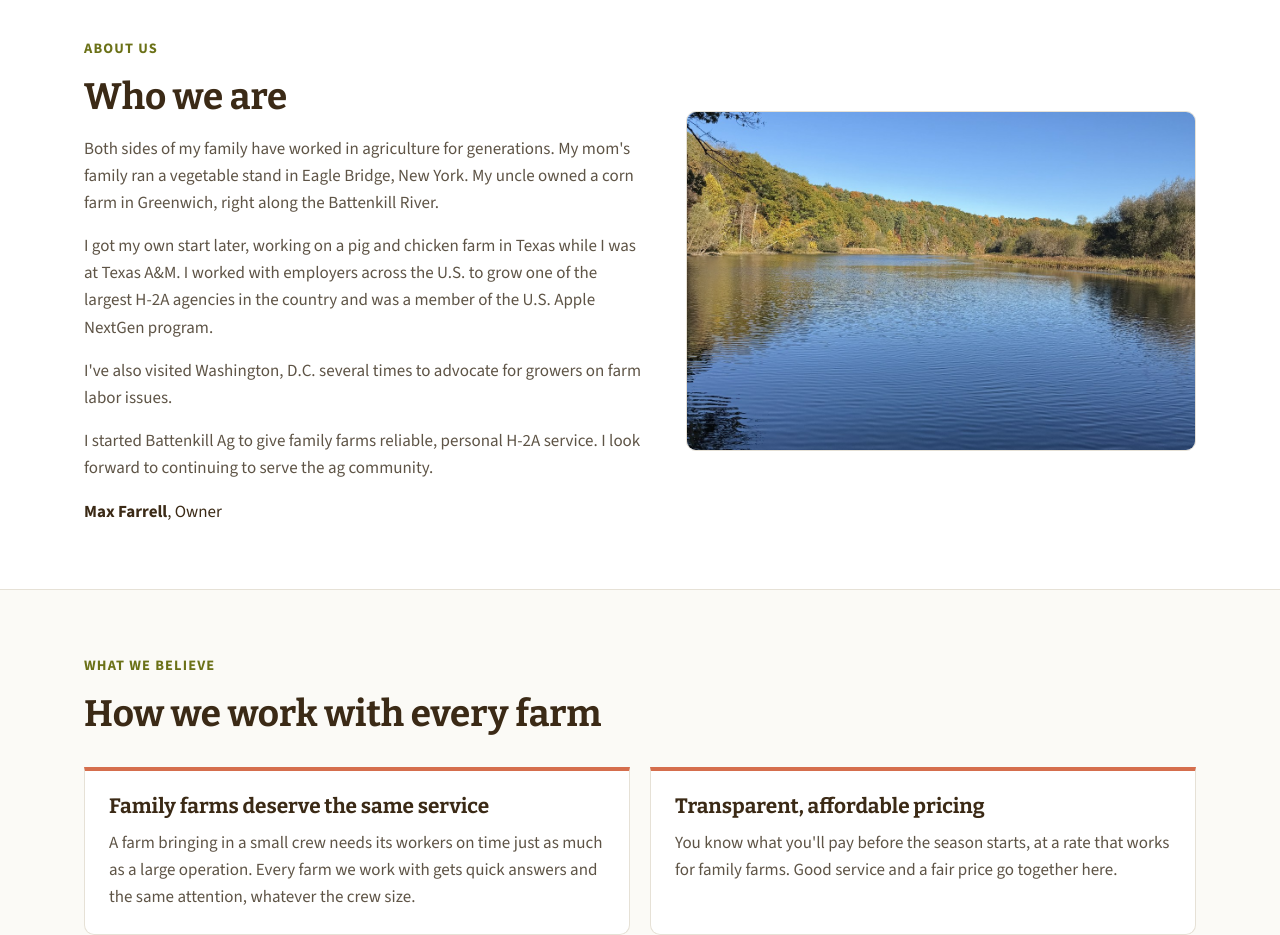
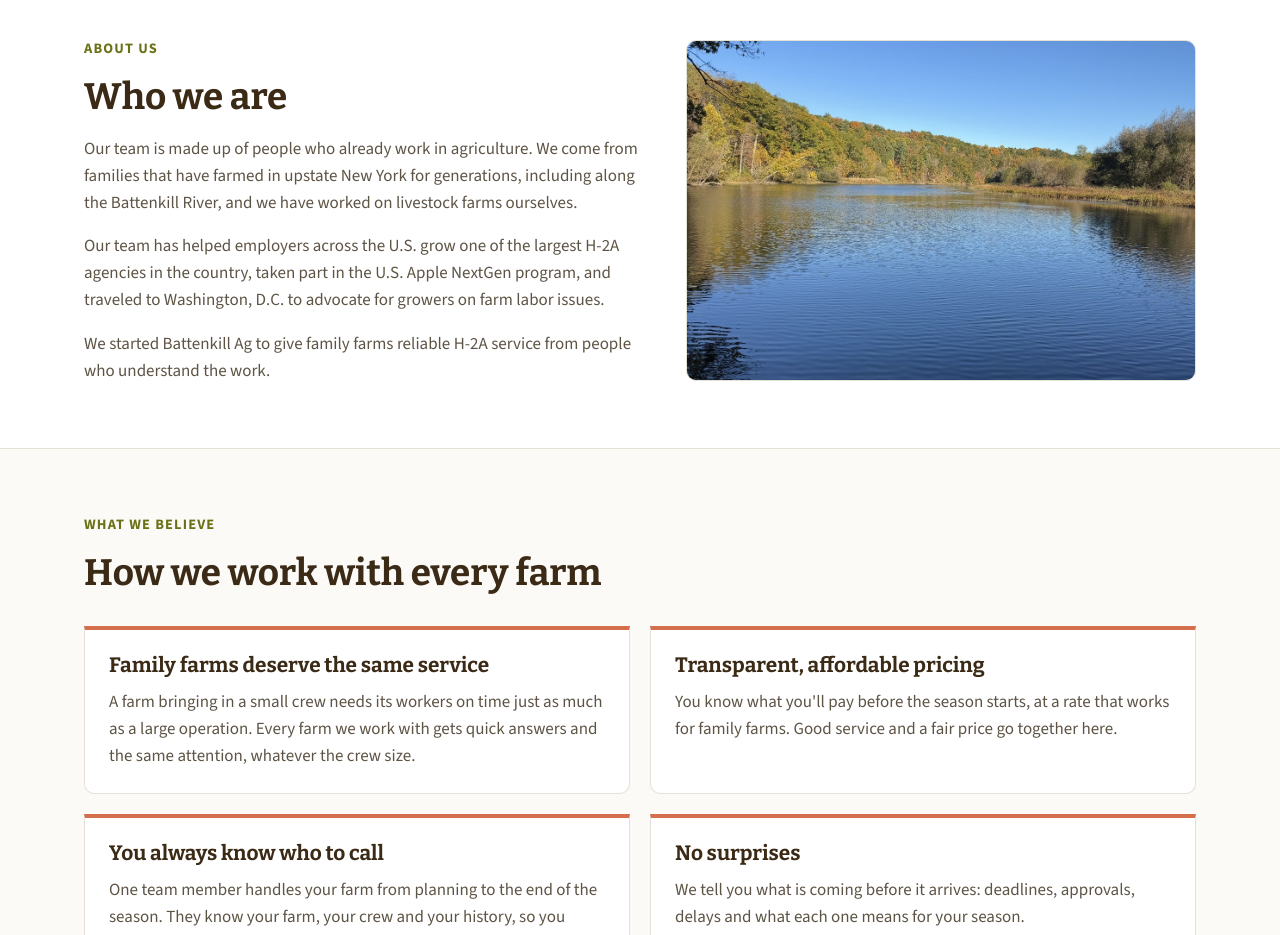
Before and after one commit to mfarh2a/battenkillag-use-me, a Next.js app: page /why-battenkill in a window 1280 px wide. Shown: the part 960-1895 px from the top of the page. Built offline with nearby package versions, Linux system fonts and the light colour scheme; no server answers.

Commit message:
About: team voice, no personal name
Co-Authored-By: Claude Opus 5.5 <noreply@anthropic.com>
Claude-Session: https://claude.ai/code/session_015cpjf5ajPeXVSvyknWthQ2

```diff
--- a/app/why-battenkill/page.tsx
+++ b/app/why-battenkill/page.tsx
@@ -51,22 +51,18 @@ export default function WhyBattenkill() {
             <p className="eyebrow">About us</p>
             <h2>Who we are</h2>
             <p className="muted">
-              Both sides of my family have worked in agriculture for generations. My mom&apos;s family ran a vegetable stand in
-              Eagle Bridge, New York. My uncle owned a corn farm in Greenwich, right along the Battenkill River.
+              Our team is made up of people who already work in agriculture. We come from families that have farmed in
+              upstate New York for generations, including along the Battenkill River, and we have worked on livestock
+              farms ourselves.
             </p>
             <p className="muted">
-              I got my own start later, working on a pig and chicken farm in Texas while I was at Texas A&amp;M. I worked with
-              employers across the U.S. to grow one of the largest H-2A agencies in the country and was a member of the U.S.
-              Apple NextGen program.
+              Our team has helped employers across the U.S. grow one of the largest H-2A agencies in the country, taken
+              part in the U.S. Apple NextGen program, and traveled to Washington, D.C. to advocate for growers on farm
+              labor issues.
             </p>
             <p className="muted">
-              I&apos;ve also visited Washington, D.C. several times to advocate for growers on farm labor issues.
+              We started Battenkill Ag to give family farms reliable H-2A service from people who understand the work.
             </p>
-            <p className="muted">
-              I started Battenkill Ag to give family farms reliable, personal H-2A service. I look forward to continuing to
-              serve the ag community.
-            </p>
-            <p><strong>Max Farrell</strong>, Owner</p>
           </div>
           <Photo name="battenkillRiver" className="photo-card" />
         </div>
```
